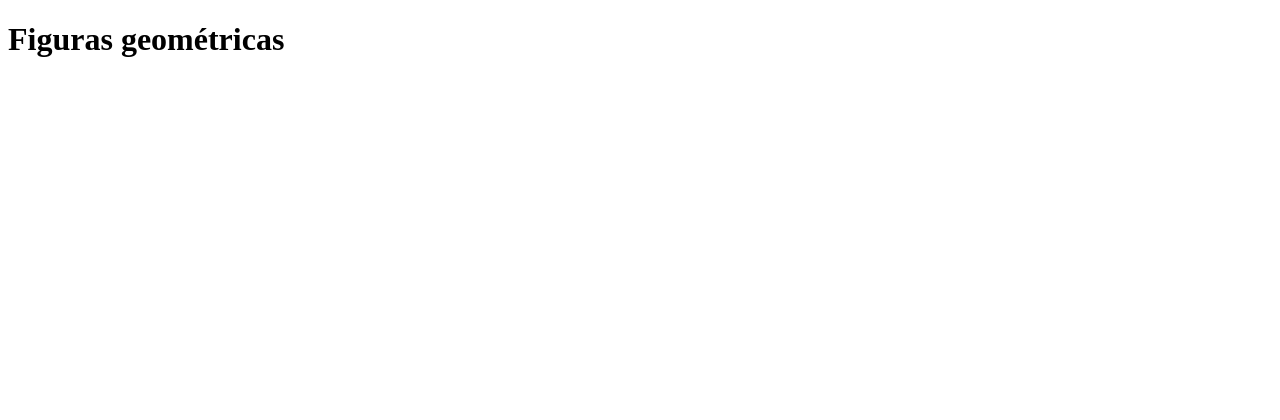
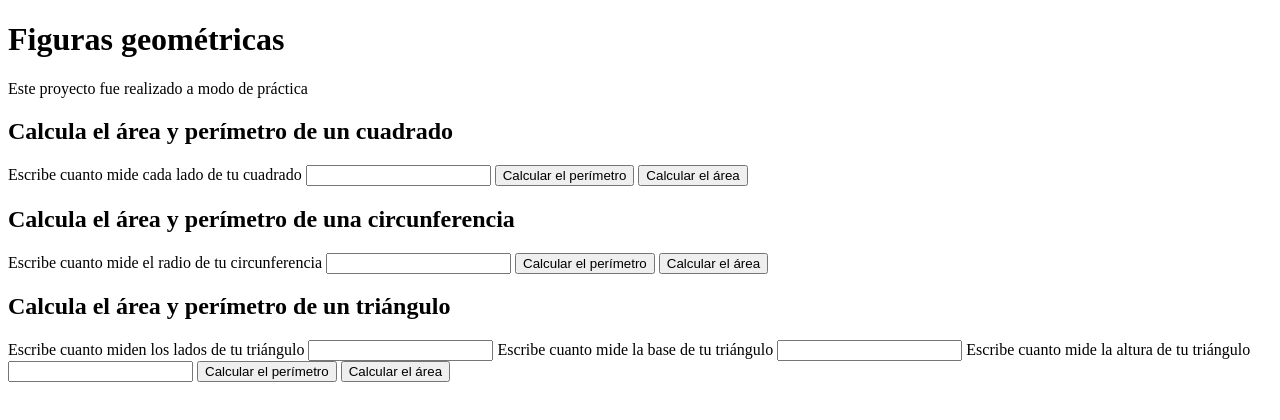
Before and after one commit to lucasezequiel05/2.JavaScript_Basic, a plain HTML site: page figuras.html in a window 1280 px wide. Drawn offline with Linux system fonts and the light colour scheme.

Commit message:
Integrando html con javascript

```diff
--- a/figuras.html
+++ b/figuras.html
@@ -7,10 +7,73 @@
     <title>Proyecto2 JS Básico</title>
 </head>
 <body>
-    <h1>
-        Figuras geométricas
-    </h1>
+    <header>
+        <h1>
+            Figuras geométricas
+        </h1>
+        <p>Este proyecto fue realizado a modo de práctica</p>
+    </header>
+
+    <section>
+        <h2>Calcula el área y perímetro de un cuadrado</h2>
+
+        <form action="">
+
+            <label for="inputCuadrado">Escribe cuanto mide cada lado de tu cuadrado</label>
+            <input id="inputCuadrado" type="number" />
+
+            <button type="button" onclick= "calcularPerimetroCuadrado()">
+                Calcular el perímetro
+            </button>
+            <button type="button" onclick="calcularAreaCuadrado()">
+                Calcular el área
+            </button>
+
+        </form>
+    </section>
+
+    <section>
+        <h2>Calcula el área y perímetro de una circunferencia</h2>
+
+        <form action="">
+
+            <label for="inputCircunferencia">Escribe cuanto mide el radio de tu circunferencia</label>
+            <input id="inputCircunferencia" type="number" />
+
+            <button type="button" onclick= "calcularPerimetroCircunferencia()">
+                Calcular el perímetro
+            </button>
+            <button type="button" onclick="calcularAreaCircunferencia()">
+                Calcular el área
+            </button>
+
+        </form>
+    </section>
+
+    <section>
+        <h2>Calcula el área y perímetro de un triángulo</h2>
+
+        <form action="">
+
+            <label for="inputTrianguloLado">Escribe cuanto miden los lados de tu triángulo</label>
+            <input id="inputTrianguloLado" type="number" />
+
+            <label for="inputTrianguloBase">Escribe cuanto mide la base de tu triángulo</label>
+            <input id="inputTrianguloBase" type="number" />
+
+            <label for="inputTrianguloAltura">Escribe cuanto mide la altura de tu triángulo</label>
+            <input id="inputTrianguloAltura" type="number" />
+
+            <button type="button" onclick= "calcularPerimetroTriangulo()">
+                Calcular el perímetro
+            </button>
+            <button type="button" onclick="calcularAreaTriangulo()">
+                Calcular el área
+            </button>
+
+        </form>
+    </section>
+
     <script src="./figuras.js"></script>
-
 </body>
 </html>
--- a/figuras.js
+++ b/figuras.js
@@ -13,15 +13,15 @@
 // console.log(`El área del cuadrado es: ${areaCuadrado}`);
 // console.groupEnd();
 
-function calcularPerimetroCuadrado(lado){
-    var perimetroCuadrado = lado*4;
-    return console.log(`El perímetro del cuadrado es: ${perimetroCuadrado}`);
-}
+// function calcularPerimetroCuadrado(lado){
+//     var perimetroCuadrado = lado*4;
+//     return console.log(`El perímetro del cuadrado es: ${perimetroCuadrado}`);
+// }
 
-function calcularAreaCuadrado(lado){
-    var areaCuadrado = lado**2;
-    console.log(`El área del cuadrado es: ${areaCuadrado}`);
-}
+// function calcularAreaCuadrado(lado){
+//     var areaCuadrado = lado**2;
+//     console.log(`El área del cuadrado es: ${areaCuadrado}`);
+// }
 
 // CÓDIGO DEL TRIÁNGULO
 
@@ -41,15 +41,15 @@ function calcularAreaCuadrado(lado){
 // console.log(`El área del triángulo es: ${areaTriangulo} `);
 // console.groupEnd();
 
-function calcularPerimetroTriangulo(lado1, lado2, base){
-    var perimetroTriangulo = lado1 + lado2 + base;
-    return console.log(`El perímetro del triángulo es: ${perimetroTriangulo}`);
-}
+// function calcularPerimetroTriangulo(lado1, lado2, base){
+//     var perimetroTriangulo = lado1 + lado2 + base;
+//     return console.log(`El perímetro del triángulo es: ${perimetroTriangulo}`);
+// }
 
-function calcularAreaTriangulo(alturaTriangulo, baseTriangulo){
-    var areaTriangulo = (alturaTriangulo*baseTriangulo)/2;
-    return console.log(`El área del triángulo es: ${areaTriangulo} `);
-}
+// function calcularAreaTriangulo(alturaTriangulo, baseTriangulo){
+//     var areaTriangulo = (alturaTriangulo*baseTriangulo)/2;
+//     return console.log(`El área del triángulo es: ${areaTriangulo} `);
+// }
 
 // CÓDIGO DE CIRCUNFERENCIA
 
@@ -57,7 +57,7 @@ function calcularAreaTriangulo(alturaTriangulo, baseTriangulo){
 // const radioCirculo = 5;
 
 // // PI
-const PI= Math.PI;
+// const PI= Math.PI;
 
 // // Diámetro Círculo
 // const diametroCirculo = radioCirculo*2;
@@ -72,13 +72,80 @@ const PI= Math.PI;
 // console.log(`El área de la circunferencia es: ${areaCirculo}`);
 // console.groupEnd();
 
-function calcularPerimetroCircunferencia(radio){
-    var diametroCircunferencia = radio*2;
-    var perimetroCircunferencia = diametroCircunferencia*PI;
-    return console.log(`El perímetro de la circunferencia es: ${perimetroCircunferencia}`);
+// function calcularPerimetroCircunferencia(radio){
+//     var diametroCircunferencia = radio*2;
+//     var perimetroCircunferencia = diametroCircunferencia*PI;
+//     return console.log(`El perímetro de la circunferencia es: ${perimetroCircunferencia}`);
+// }
+
+// function calcularAreaCircunferencia(radio){
+//     var areaCircunferencia = (radio**2)*PI;
+//     return console.log(`El área de la circunferencia es: ${areaCircunferencia}`);
+// }
+
+// VINCULANDO HTML CON JAVASCRIPT
+
+function calcularPerimetroCuadrado(){
+
+    const input = document.getElementById("inputCuadrado");
+    const lado = input.value;
+
+    var perimetroCuadrado = lado*4;
+    alert(`El perímetro del cuadrado es: ${perimetroCuadrado}`);
 }
 
-function calcularAreaCircunferencia(radio){
-    var areaCircunferencia = (radio**2)*PI;
-    return console.log(`El área de la circunferencia es: ${areaCircunferencia}`);
+function calcularAreaCuadrado(){
+
+    const input = document.getElementById("inputCuadrado");
+    const lado = input.value;
+
+    var areaCuadrado = lado**2;
+    alert(`El área del cuadrado es: ${areaCuadrado}`);
 }
+
+function calcularPerimetroTriangulo(){
+
+    var input = document.getElementById("inputTrianguloLado");
+    const ladoTriangulo = input.value;
+
+    input = document.getElementById("inputTrianguloBase");
+    const baseTriangulo = input.value;
+
+    var perimetroTriangulo = (ladoTriangulo*2) + baseTriangulo;
+    alert(`El perímetro del triángulo es: ${perimetroTriangulo}`);
+}
+
+function calcularAreaTriangulo(){
+
+    var input = document.getElementById("inputTrianguloAltura");
+    const alturaTriangulo = input.value;
+
+    input = document.getElementById("inputTrianguloBase");
+    const baseTriangulo = input.value;
+
+    var areaTriangulo = (alturaTriangulo*baseTriangulo)/2;
+    alert(`El área del triángulo es: ${areaTriangulo} `);
+}
+
+function calcularPerimetroCircunferencia(){
+
+    const input = document.getElementById("inputCircunferencia");
+    const radioCircunferencia = input.value;
+
+    const PI= Math.PI;
+
+    var diametroCircunferencia = radioCircunferencia*2;
+    var perimetroCircunferencia = diametroCircunferencia*PI;
+    alert(`El perímetro de la circunferencia es: ${perimetroCircunferencia}`);
+}
+
+function calcularAreaCircunferencia(){
+
+    const input = document.getElementById("inputCircunferencia");
+    const radioCircunferencia = input.value;
+
+    const PI= Math.PI;
+
+    var areaCircunferencia = (radioCircunferencia**2)*PI;
+    alert(`El área de la circunferencia es: ${areaCircunferencia}`);
+}
```
Also changed, not shown: 1 other file.
